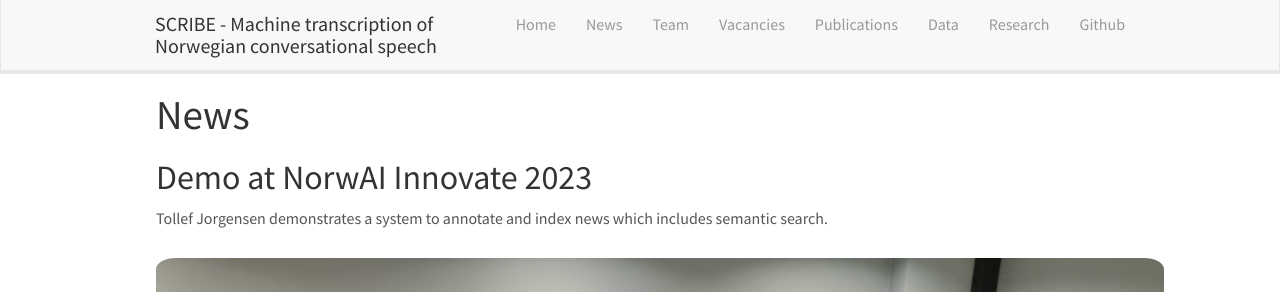
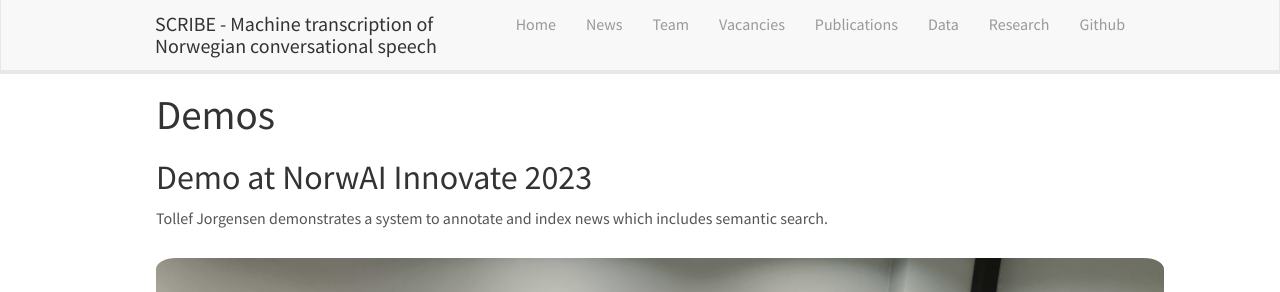
Before and after one commit to scribe-project/scribe-project.github.io, a Jekyll site: the page built from _pages/demos.md, in a window 1280 px wide and 900 px high. Shown: the top 292 px of the window. Built offline with Jekyll 4.4.1, drawn with Linux system fonts in a browser that asks for light colours; nearby versions of some CDN libraries.

Commit message:
moved news to demos

```diff
--- a/_pages/demos.md
+++ b/_pages/demos.md
@@ -1,12 +1,12 @@
 ---
-title: "SCRIBE - News"
+title: "SCRIBE - Demos"
 layout: textlay
-excerpt: "SCRIBE -- News"
+excerpt: "SCRIBE -- Demos"
 sitemap: false
-permalink: /news/
+permalink: /demos/
 ---
 
-# News
+# Demos
 
 ## Demo at NorwAI Innovate 2023
 
```
